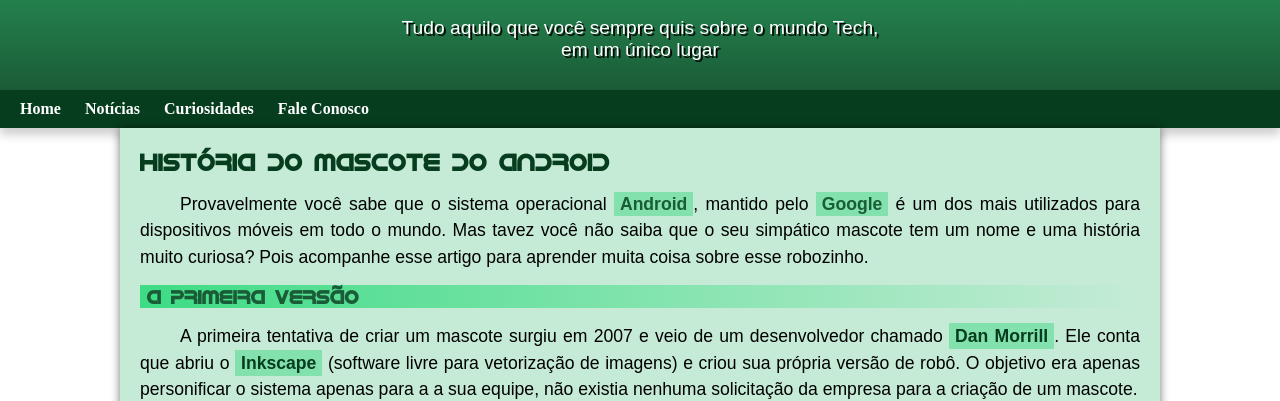
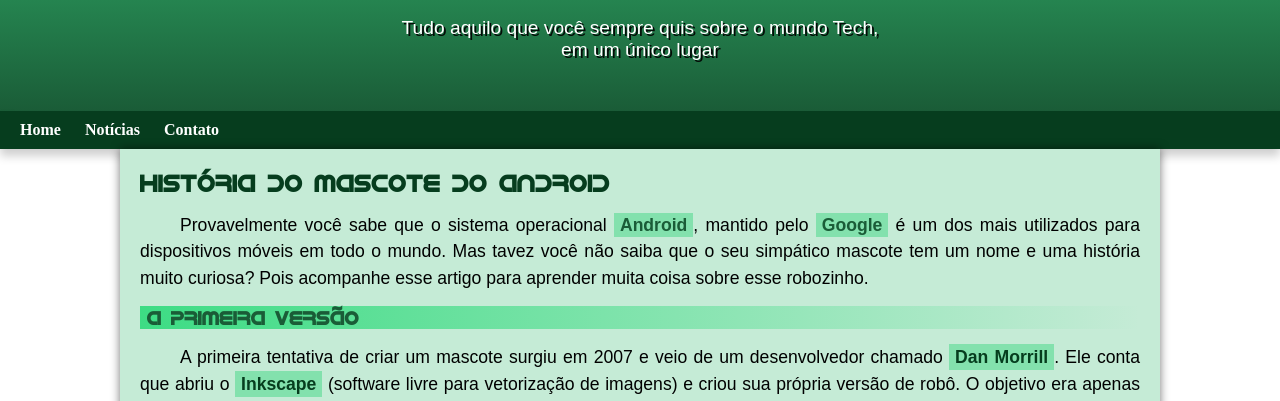
Before and after one commit to matheus2100/projeto-android, a plain HTML site: page index.html in a window 1280 px wide. Shown: the part 100-501 px from the top of the page. Drawn offline with Linux system fonts and the light colour scheme.

Commit message:
problema de padding corrigido

```diff
--- a/estilo/style.css
+++ b/estilo/style.css
@@ -83,6 +83,7 @@ header > p{
     max-width: 500px;
     padding-right: 10px;
     padding-left: 10px;
+    padding-bottom: 50px;
     margin: auto;
     text-shadow: 2px 2px 0px rgba(0, 0, 0, 0.905);
 }
--- a/index.html
+++ b/index.html
@@ -16,8 +16,7 @@
     <nav>
         <a href="#">Home</a>
         <a href="#">Notícias</a>
-        <a href="#">Curiosidades</a>
-        <a href="#">Fale Conosco</a>
+        <a href="#">Contato</a>
     </nav>
     <main>
         <article>
```
